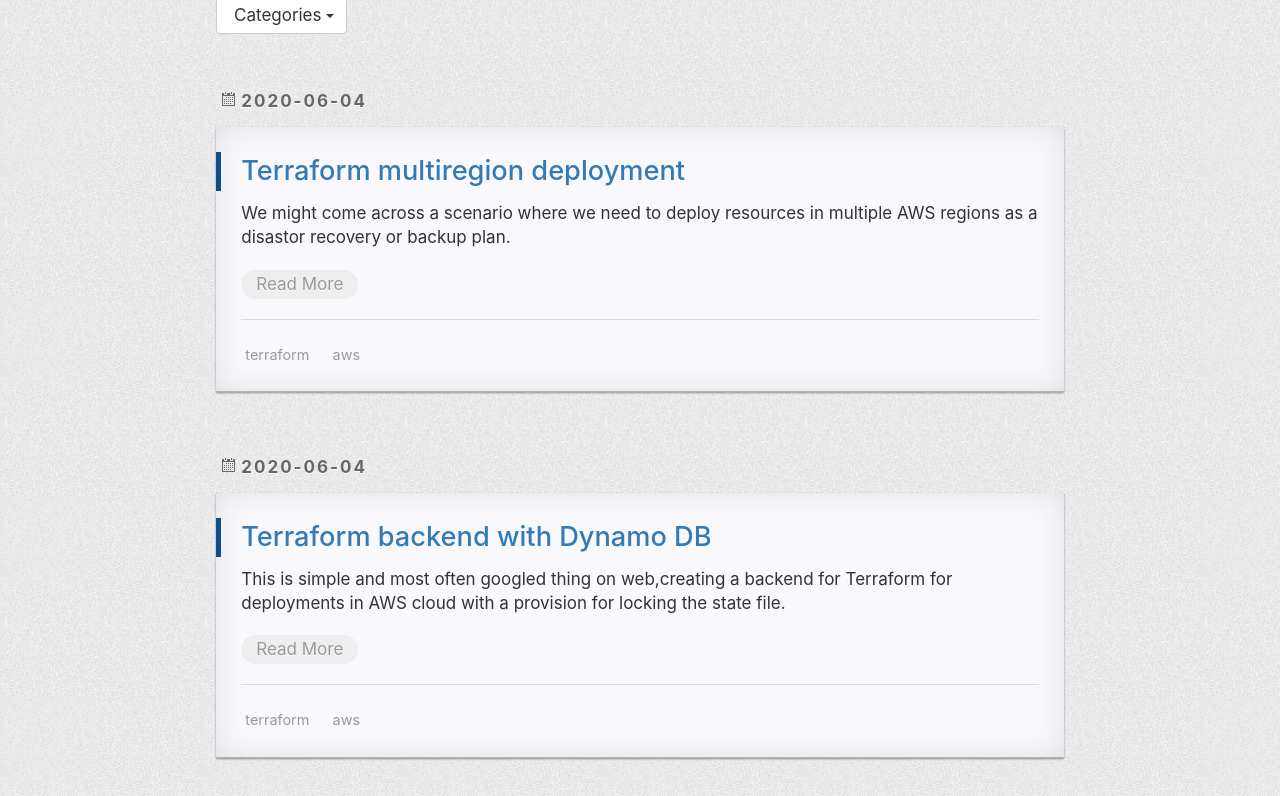
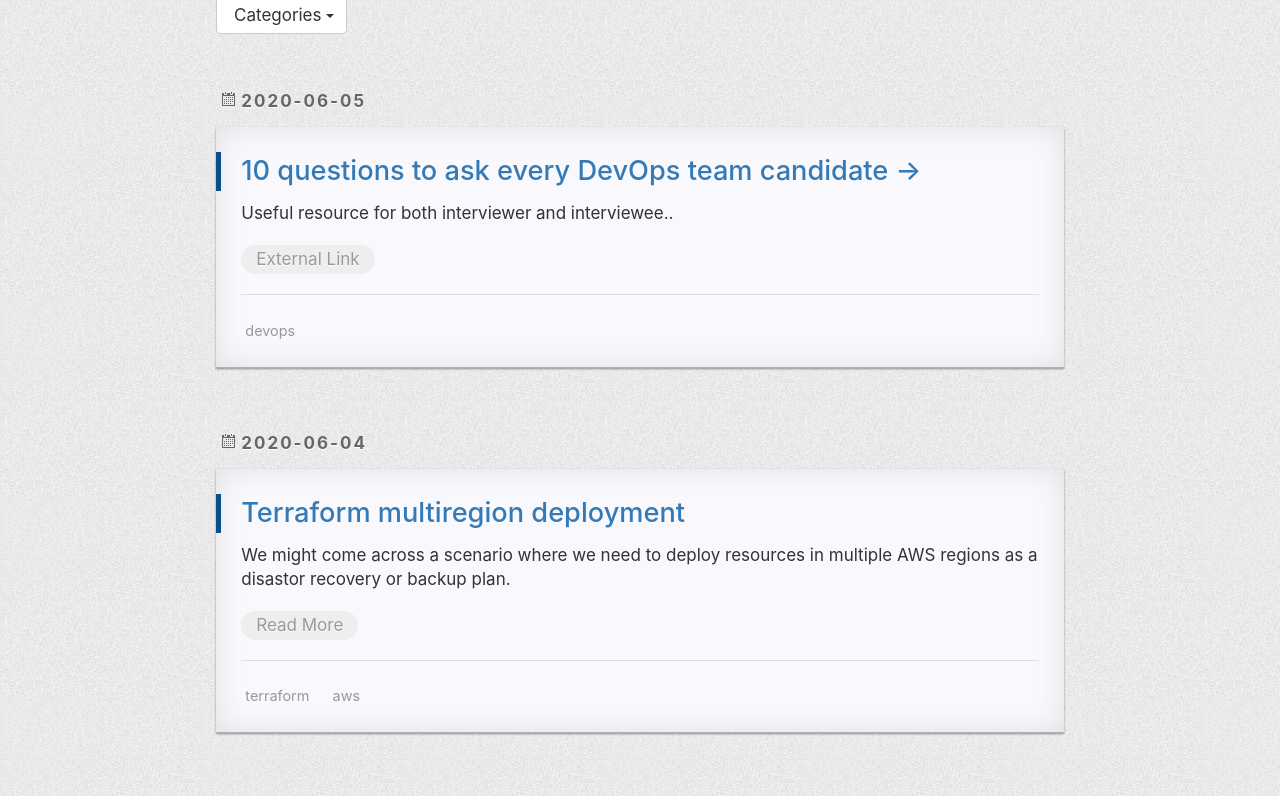
Before and after one commit to iam-j/iam-j.github.io, a Jekyll site: the page built from pages/2category.html, in a window 1280 px wide and 900 px high, cut to the strip 104-900 px from the top of the window. Built offline with Jekyll 4.4.1, drawn with Linux system fonts in a browser that asks for light colours; nearby versions of some CDN libraries.

Commit message:
New post

```diff
--- /dev/null
+++ b/_posts/2020-06-05-10-questions-ask-every.markdown
@@ -0,0 +1,9 @@
+---
+layout: post
+title: 10 questions to ask every DevOps team candidate
+date: 2020-06-05
+link: https://techbeacon.com/devops/10-questions-ask-every-devops-team-candidate
+tags: devops
+---
+
+Useful resource for both interviewer and interviewee..
```
Also changed, not shown: pages/2category.html (line endings or trailing spaces).
